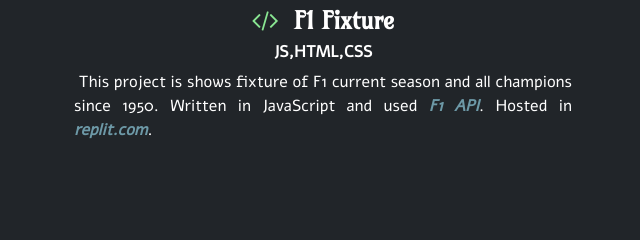
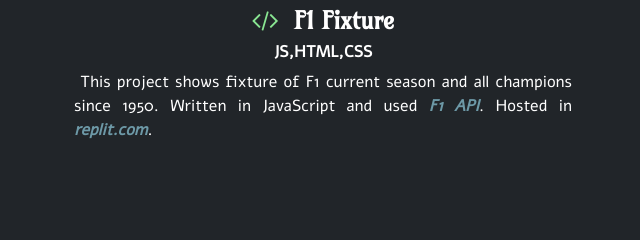
Before and after one commit to sedataskan/sedataskan.github.io, a plain HTML site: page index.html in a window 1280 px wide. Shown: the part 713-953 px from the top of the page, 32-672 px from the left. Drawn offline with nearby package versions, Linux system fonts and the light colour scheme; files that its build step writes are made by us from their sources; files whose address does not match are found by name.

Commit message:
minor bugfix
minor bugfix

```diff
--- a/index.html
+++ b/index.html
@@ -74,7 +74,7 @@
                   <i class="fa fa-code" style="font-size: 25px;color: #89e692;"></i>&nbsp; F1 Fixture </a>
               </h4>
               <h4 style="font-size: 16px;font-family: Alef;text-align: center;">JS,HTML,CSS</h4>
-              <p style="font-family: Alef;text-align: justify;">&nbsp;This project is shows fixture of F1 current season and all champions since 1950. Written in JavaScript and used <a href="https://documenter.getpostman.com/view/11586746/SztEa7bL" style="color: rgb(109,153,167);text-decoration: none;font-weight: bold;font-style: italic;" target="_blank">F1 API</a>. Hosted in <a href="https://f1.sedanurnur.repl.co/" style="color: rgb(109,153,167);text-decoration: none;font-weight: bold;font-style: italic;" target="_blank">replit.com</a>. </p>
+              <p style="font-family: Alef;text-align: justify;">&nbsp;This project shows fixture of F1 current season and all champions since 1950. Written in JavaScript and used <a href="https://documenter.getpostman.com/view/11586746/SztEa7bL" style="color: rgb(109,153,167);text-decoration: none;font-weight: bold;font-style: italic;" target="_blank">F1 API</a>. Hosted in <a href="https://f1.sedanurnur.repl.co/" style="color: rgb(109,153,167);text-decoration: none;font-weight: bold;font-style: italic;" target="_blank">replit.com</a>. </p>
             </div>
           </div>
         </div>
```
